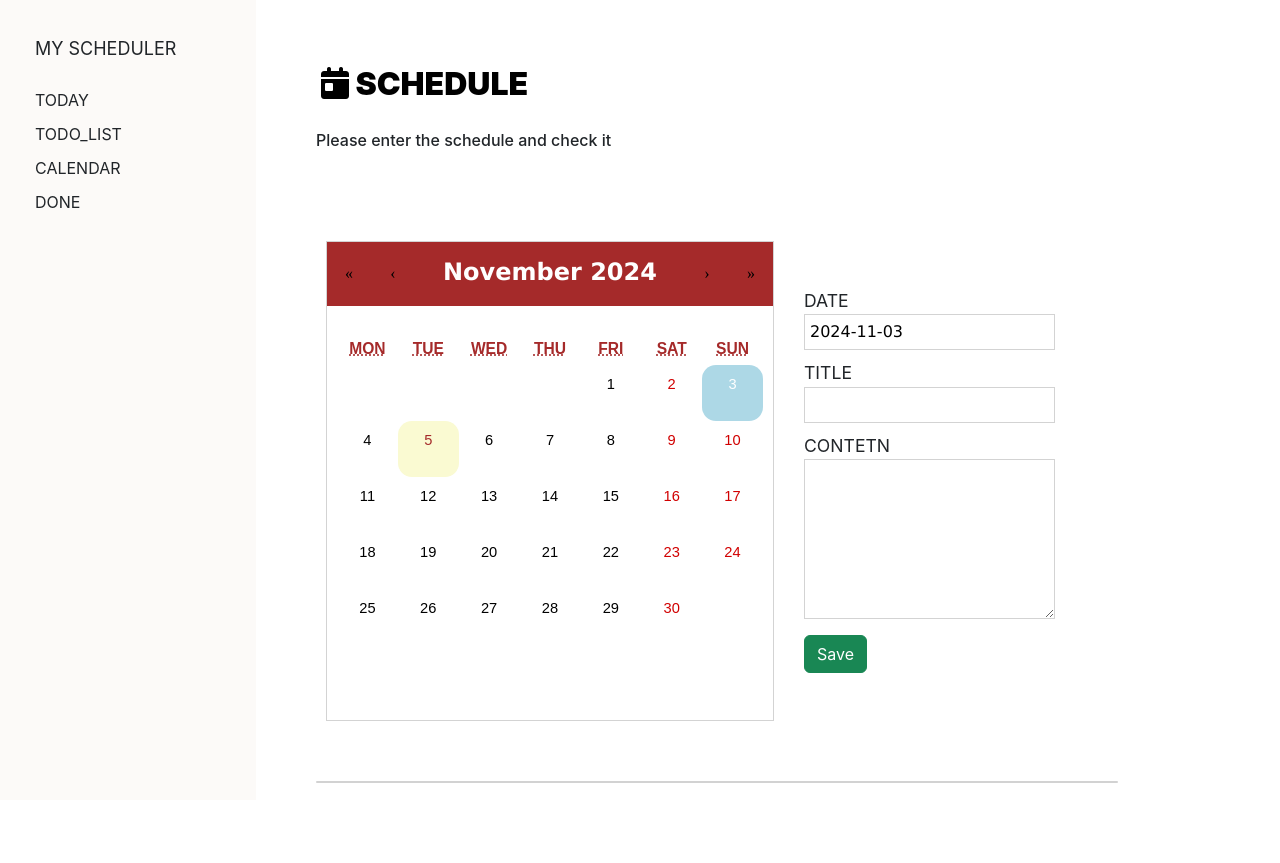
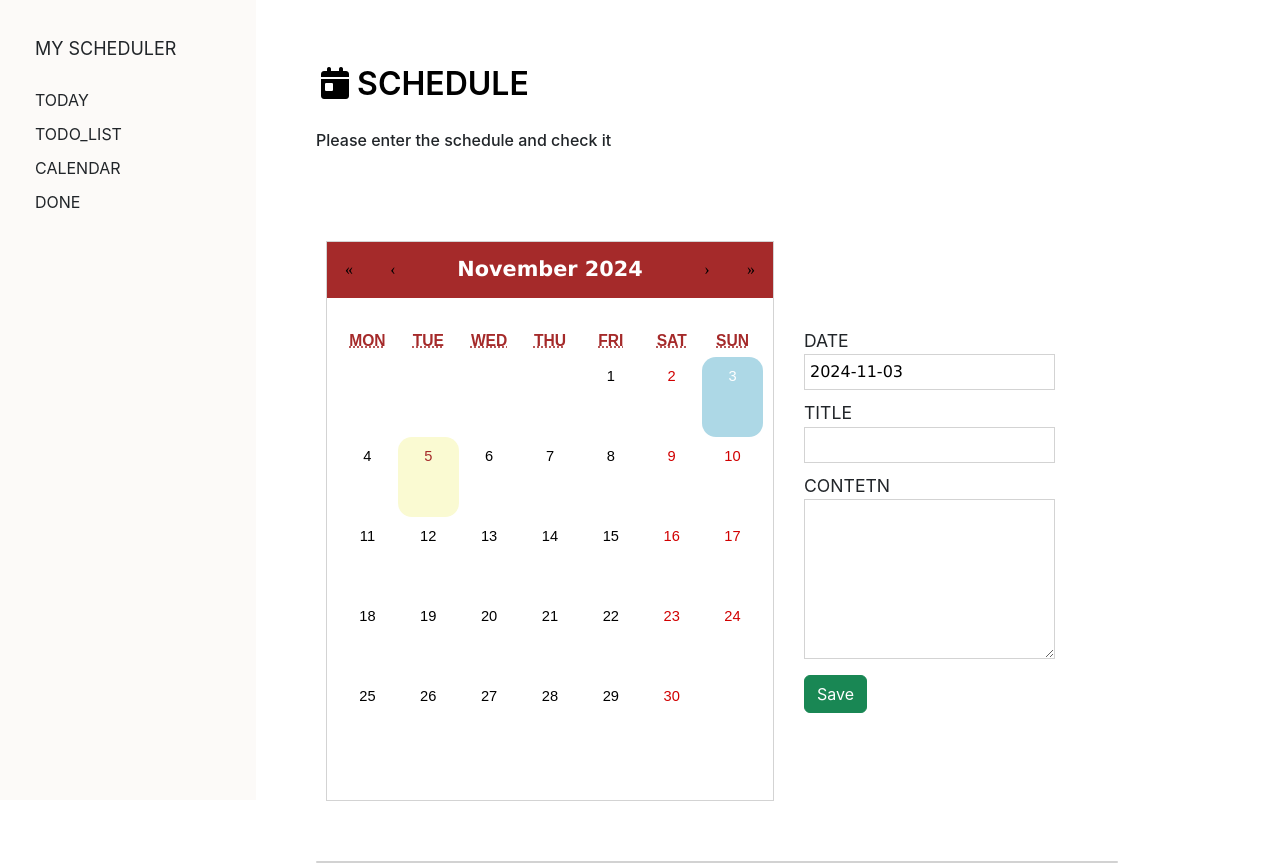
Before and after one commit to hyoni91/TodoList, a React (Create React App) app in the folder todolist/: page /pr_calendar in a window 1280 px wide. Before the commit the page ends 800 px from the top, so only its background shows below. Built offline with nearby package versions, Linux system fonts and the light colour scheme.

Commit message:
color test

```diff
--- a/todolist/src/private/Schedule.css
+++ b/todolist/src/private/Schedule.css
@@ -3,7 +3,7 @@
 /* 기본 스타일 */
 .react-calendar {
   width: 35vw;
-  height: 60vh;
+  height: 70vh;
   max-width: 1250px;  /* 최대 너비 제한 */
   max-height: 1000px; /* 최대 높이 제한 */
   border: 1px solid lightgrey;
@@ -12,12 +12,12 @@
 .react-calendar__navigation {
   background: brown;
   border-bottom: brown;
-  height: 8vh;
+  height: 7vh;
 }
 
 .react-calendar__navigation span {
-  font-size: 1.5em;
-  font-weight: 800;
+  font-size: 1.3em;
+  font-weight: 600;
   color:  white;
   font-family:Verdana, Geneva, Tahoma, sans-serif
 }
@@ -54,7 +54,7 @@
 /* 일 타일 스타일 */
 .react-calendar__tile {
   text-align: center;
-  height: 7vh;
+  height: 10vh;
   display: flex;
   flex-direction: column;
   justify-content: flex-start;
@@ -113,6 +113,11 @@
 .calendar-wrap {
   width: 100%;
   position: relative;
+}
+
+.calendar-wrap > h2{
+  font-weight: 600;
+
 }
 
 .calendar-wrap > h4{
--- a/todolist/src/private/Todo.css
+++ b/todolist/src/private/Todo.css
@@ -4,6 +4,9 @@
     /* border: 1px solid black; */
 }
 
+.todo-wrap > h2{
+    font-weight: 600;
+}
 
 
 .todo-wrap h4{
```
